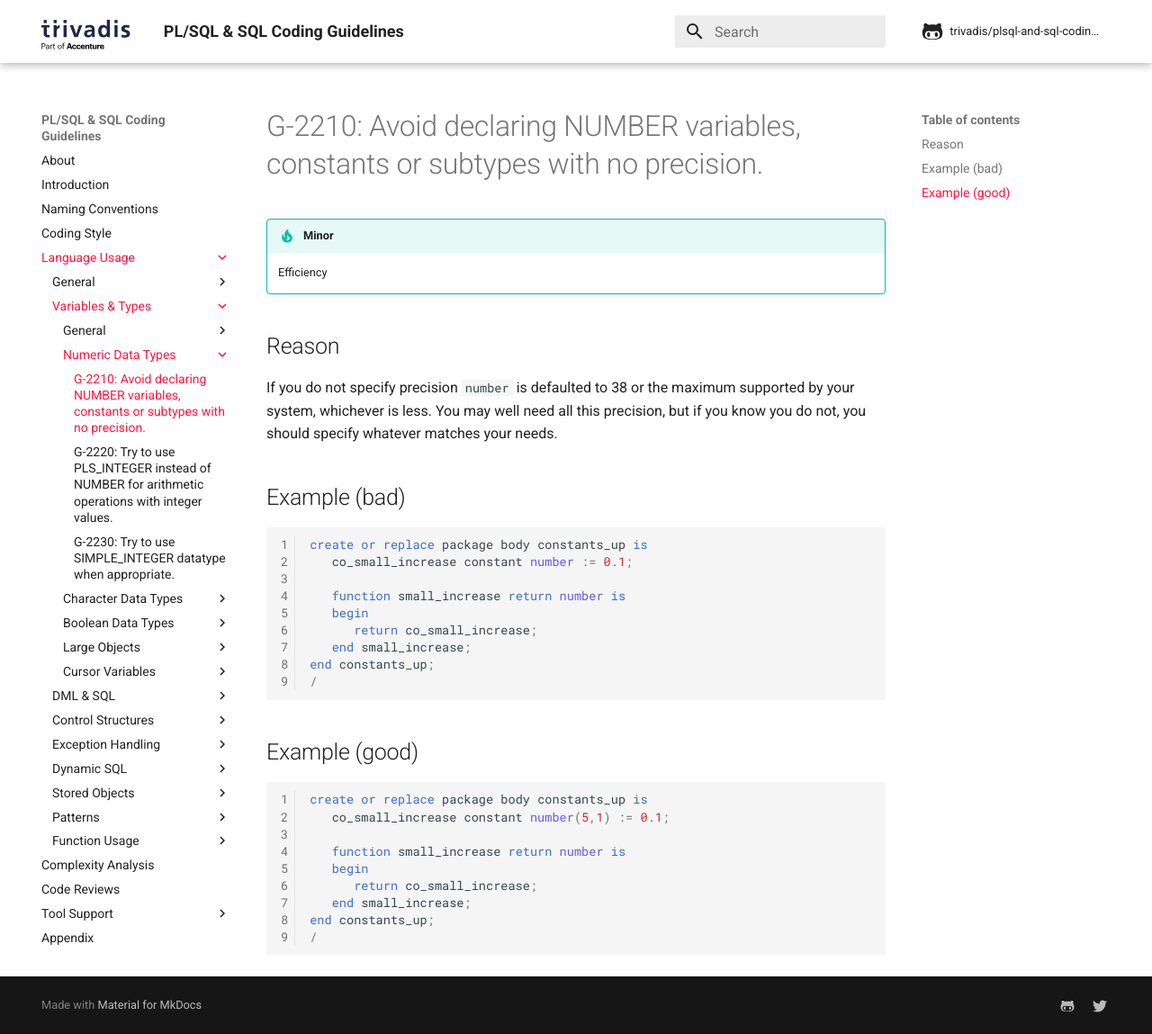
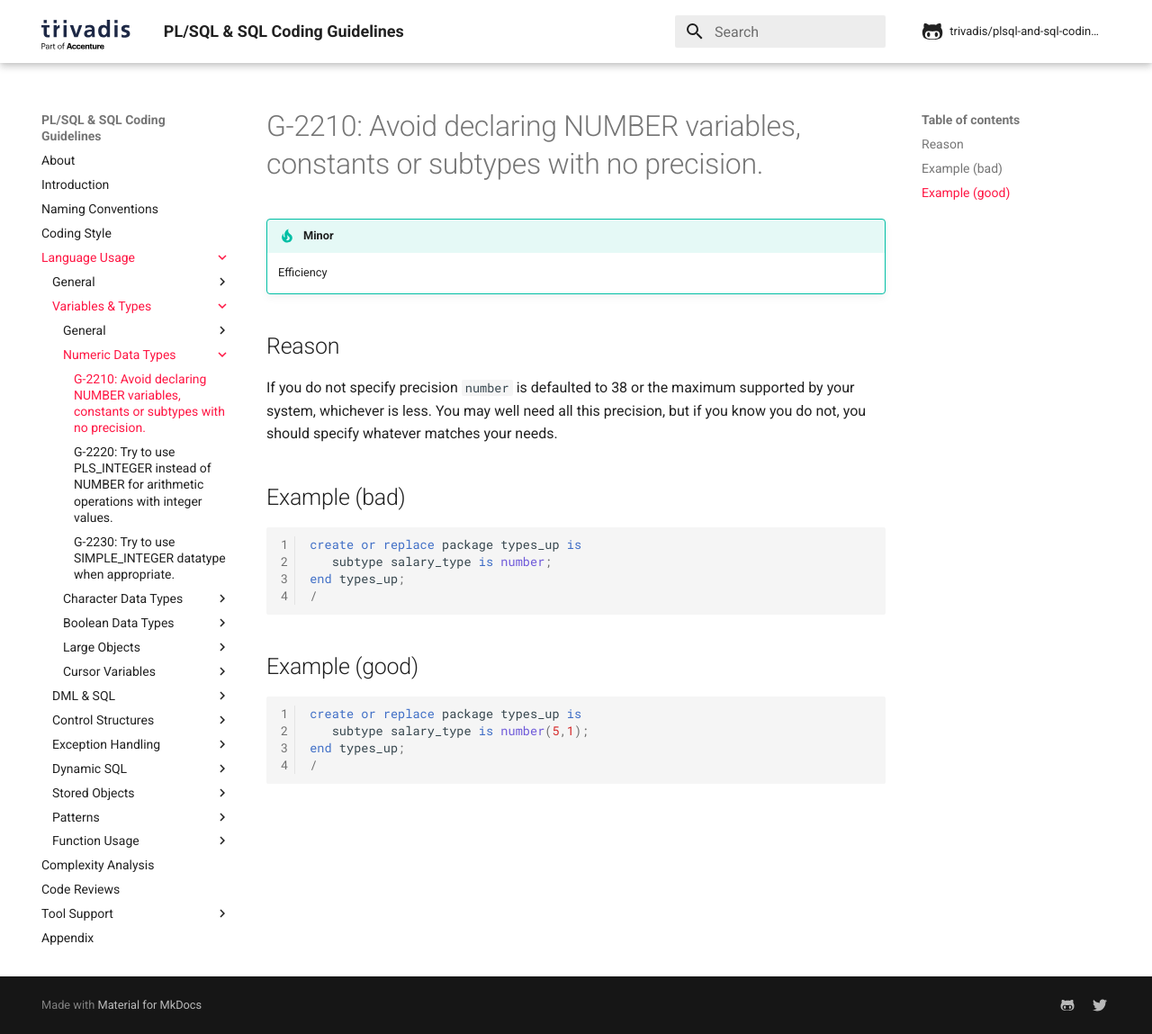
Before and after one commit to Trivadis/plsql-and-sql-coding-guidelines, an MkDocs documentation site: the page built from docs/4-language-usage/2-variables-and-types/2-numeric-data-types/g-2210.md, in a window 1280 px wide and 1149 px high. Shown: the whole window at 90% size. Built offline with MkDocs 1.6.1 and Material for MkDocs 9.7.7, drawn with Linux system fonts in a browser that asks for light colours; comment, search, counter and statistics services are not loaded; the version menu is left out.

Commit message:
fix violations of G-7460, G-2130 by using a different example

````diff
--- a/docs/4-language-usage/2-variables-and-types/2-numeric-data-types/g-2210.md
+++ b/docs/4-language-usage/2-variables-and-types/2-numeric-data-types/g-2210.md
@@ -10,27 +10,17 @@ If you do not specify precision `number` is defaulted to 38 or the maximum suppo
 ## Example (bad)
 
 ``` sql
-create or replace package body constants_up is
-   co_small_increase constant number := 0.1;
-
-   function small_increase return number is
-   begin
-      return co_small_increase;
-   end small_increase;
-end constants_up;
+create or replace package types_up is
+   subtype salary_type is number;
+end types_up;
 /
 ```
 
 ## Example (good)
 
 ``` sql
-create or replace package body constants_up is
-   co_small_increase constant number(5,1) := 0.1;
-
-   function small_increase return number is
-   begin
-      return co_small_increase;
-   end small_increase;
-end constants_up;
+create or replace package types_up is
+   subtype salary_type is number(5,1);
+end types_up;
 /
 ```
````
